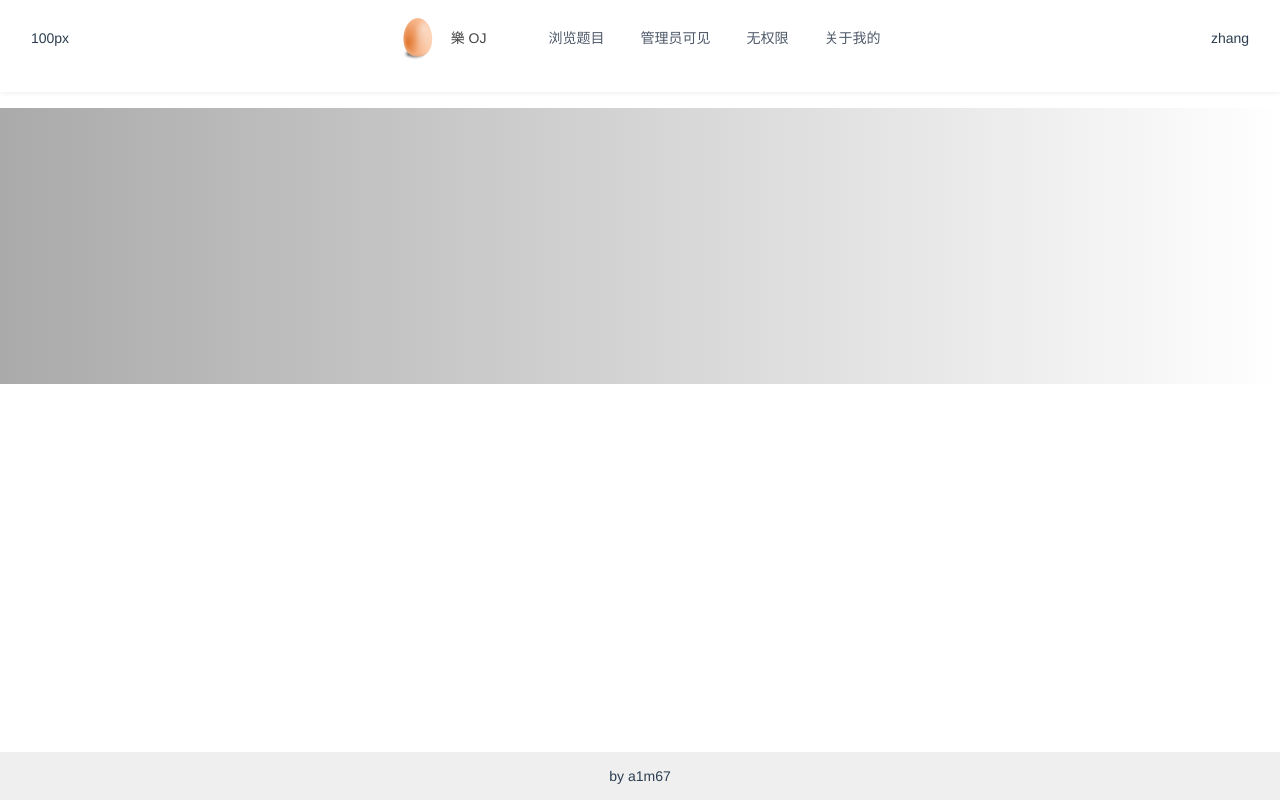
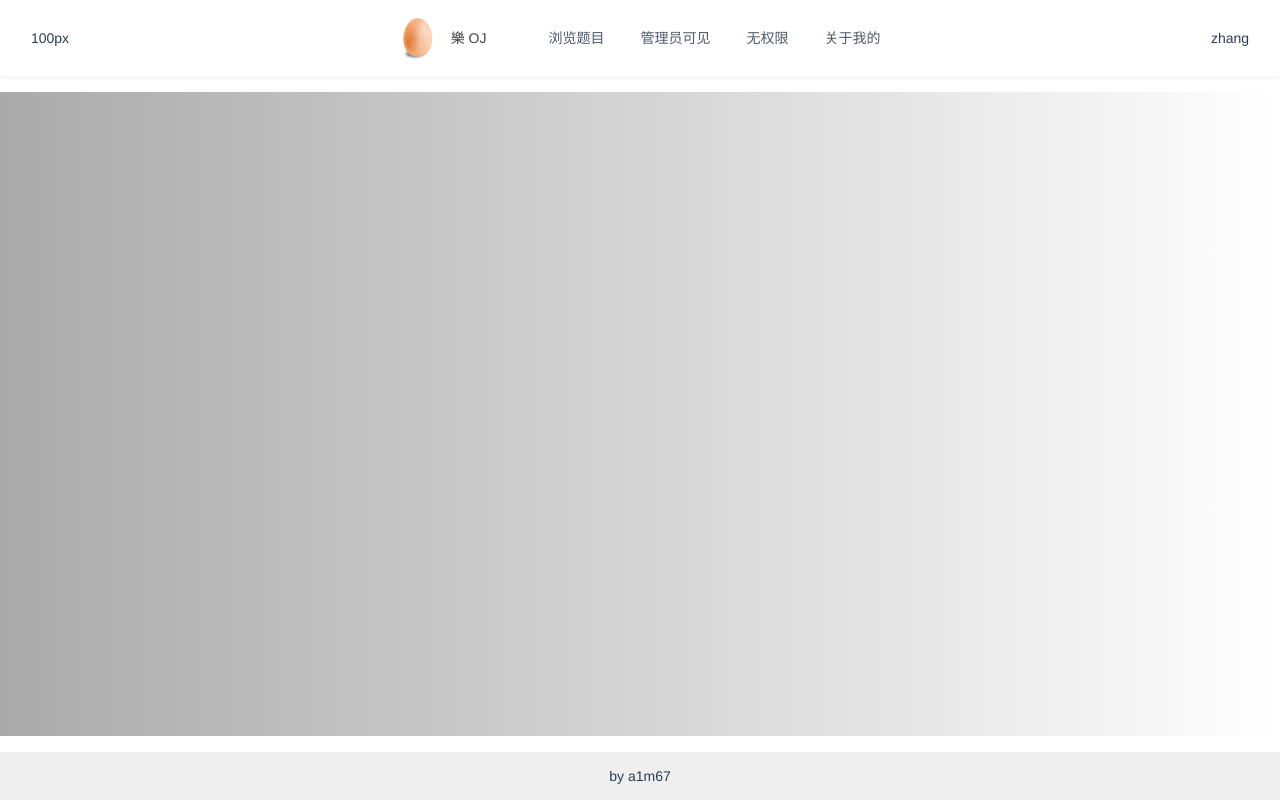
Before and after one commit to a1m67/leoj-frontend, a Vue app: page /user in a window 1280 px wide. Built offline with nearby package versions, Linux system fonts and the light colour scheme.

Commit message:
update code

```diff
--- a/src/components/GlobalHeader.vue
+++ b/src/components/GlobalHeader.vue
@@ -1,5 +1,5 @@
 <template>
-  <a-row id="globalHeader" align="center" style="margin-bottom: 16px">
+  <a-row id="globalHeader" align="center" :wrap="false">
     <a-col flex="100px">
       <div>100px</div>
     </a-col>
--- a/src/layouts/BasicLayout.vue
+++ b/src/layouts/BasicLayout.vue
@@ -1,6 +1,6 @@
 <template>
   <div id="basicLayout">
-    <a-layout style="height: 400px">
+    <a-layout style="min-height: 100vh">
       <a-layout-header class="header">
         <GlobalHeader />
       </a-layout-header>
@@ -24,12 +24,13 @@
 #basicLayout .content {
   background: linear-gradient(to right, #aaa, #fff);
   margin-bottom: 16px;
+  padding: 20px;
 }
 
 #basicLayout .footer {
   background: #efefef;
   padding: 16px;
-  position: absolute;
+  position: sticky;
   bottom: 0;
   left: 0;
   right: 0;
```
